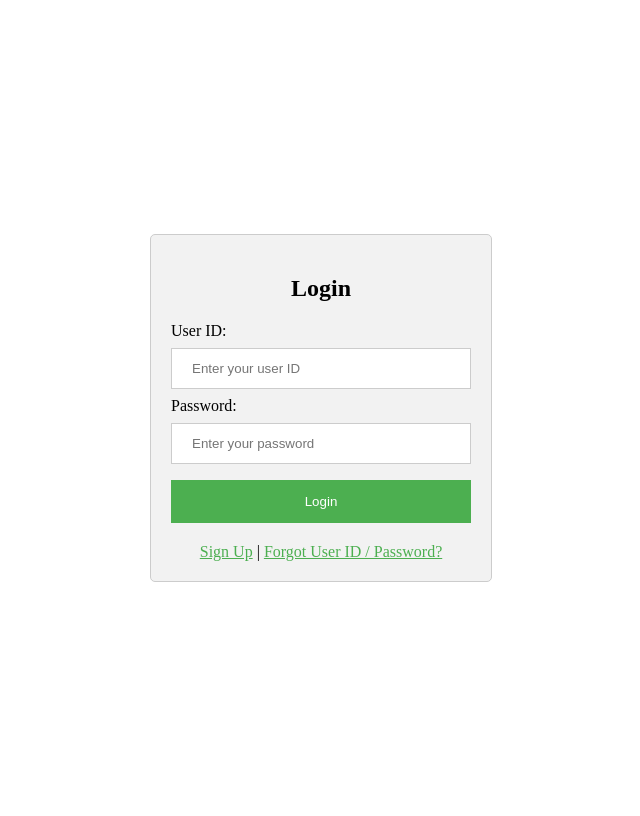
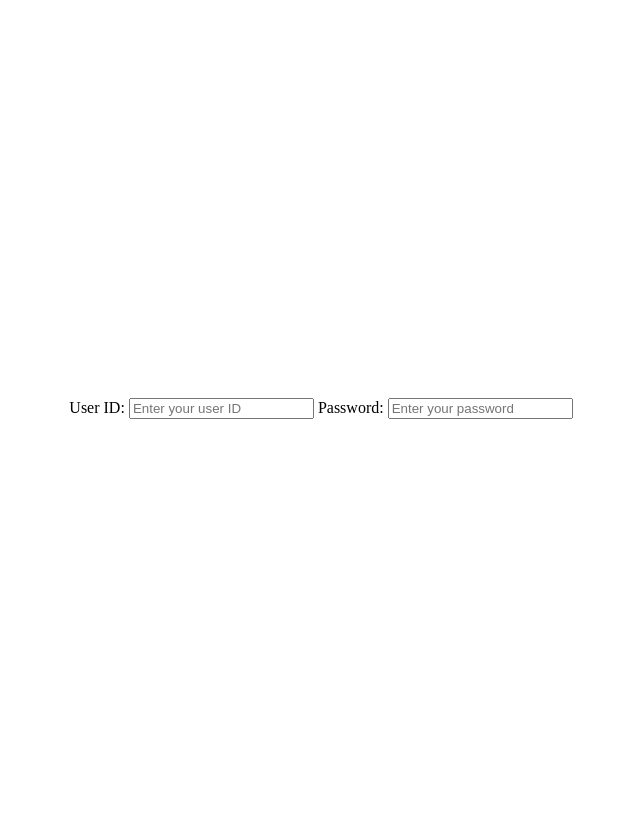
Before and after one commit to rahulmuggalla/Helmet-Detection-with-License-Plate-Recognition-and-Email-Notification-System, a Python web app: template templates/login.html in a window 1280 px wide. Shown: the whole page, without its empty margins (319-959 px from the left). Run offline with Jinja, Linux system fonts and the light colour scheme; the template is opened without the code that fills it, so the values that code supplies are empty.

Commit message:
Update login.html

```diff
--- a/templates/login.html
+++ b/templates/login.html
@@ -16,19 +16,6 @@
       padding: 20px;
       border: 1px solid #ccc;
       border-radius: 5px;
-      background-color: #f2f2f2;
-    }
-
-    .login-form h2 {
-      text-align: center;
-    }
-
-    .login-form input[type="text"],
-    .login-form input[type="password"] {
-      width: 100%;
-      padding: 12px 20px;
-      margin: 8px 0;
-      display: inline-block;
       border: 1px solid #ccc;
       box-sizing: border-box;
     }
@@ -57,16 +44,6 @@
     }
   </style>
 </head>
-{% with messages = get_flashed_messages() %}
-  {% if messages %}
-        {% for message in messages %}
-      <center><b>{{ message }}</b></center>
-    {% endfor %}
-  {% endif %}
-{% endwith %}
-<body>
-  <div class="login-form">
-    <h2>Login</h2>
     <form method="POST">
       <label for="id">User ID:</label>
       <input type="text" id="id" name="id" placeholder="Enter your user ID" required>
@@ -74,12 +51,6 @@
       <label for="password">Password:</label>
       <input type="password" id="password" name="password" placeholder="Enter your password" required>
 
-      <button type="submit">Login</button>
-    </form>
-
-    <div class="options">
-      <a href="{{url_for('signup')}}">Sign Up</a> | <a href="/forgot-password">Forgot User ID / Password?</a>
-    </div>
   </div>
 </body>
 </html>
```
